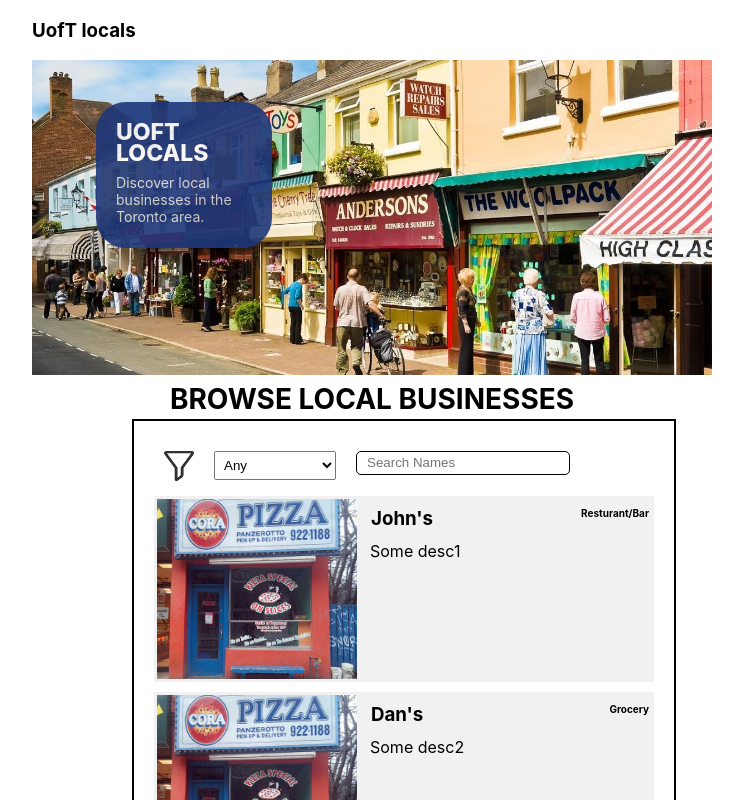
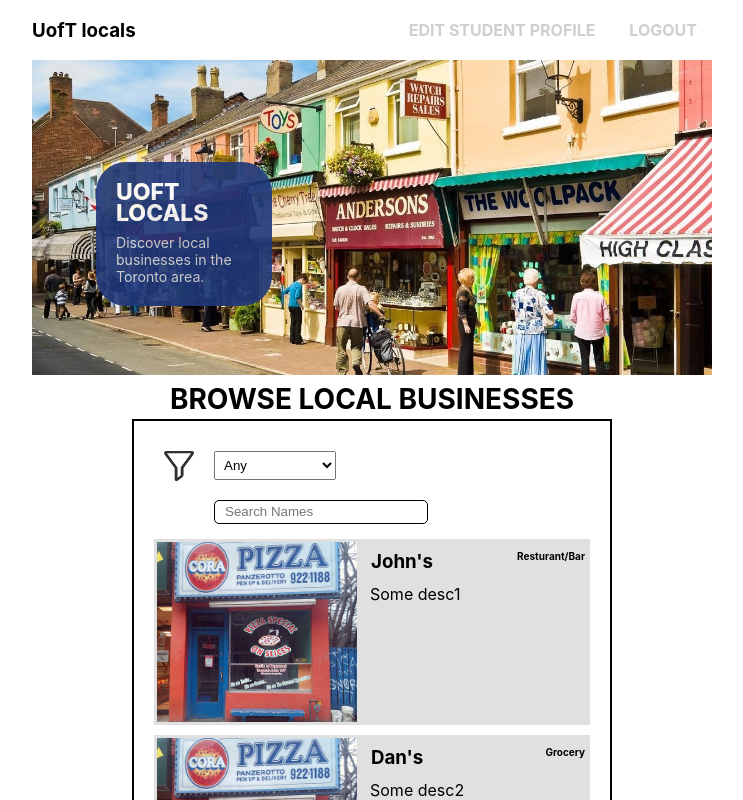
Before and after one commit to kerryzhu108/UofTLocals, a React (Create React App) app in the folder 309frontend/: page /landing-user in a window 1280 px wide. Shown: the top 800 px of the page, without its empty margins (268-1011 px from the left). Built offline with nearby package versions, Linux system fonts and the light colour scheme.

Commit message:
browse resturants routing and filter bug fix

```diff
--- a/309frontend/src/components/ResturantCover.js
+++ b/309frontend/src/components/ResturantCover.js
@@ -1,51 +1,17 @@
+import '../css/ResturantCover.css'
+
 function ResturantCover(props) {
-
-
-    const styles = {
-        wrapper: {
-            backgroundColor: 'rgb(241, 241, 241)',
-            overflow: 'hidden',
-            margin: '5px 20px 5px 20px',
-            float: 'left',
-            width: '100%',
-            marginRight: '20px',
-        },
-        img: {
-            height: '180px',
-            width: '200px',
-            float: 'left',
-            padding: '3px',
-            marginRight: '10px'
-        },
-        businessHeaders: {
-            marginTop: '10px',
-        },
-        businessTitle: {
-            float: 'left',
-            margin: '1px',
-        },
-        businessType: {
-            float: 'right',
-            margin: '1px',
-            marginRight: '5px',
-            fontSize: '10px',
-        },
-        businessDesc: {
-            float: 'left',
-            marginTop: '-5px',
-        }
-
-    }
-
     return (
-        <div style={styles.wrapper}>
-            <img src={props.img} style={styles.img} alt='Resturant'></img>
-            <div style={styles.businessHeaders}>
-                <h3 style={styles.businessTitle}>{props.name}</h3>
-                <h3 style={styles.businessType}>{props.businessType}</h3>
+        <div class='wrapper'>
+            <a class='imageLink' href={props.route}>
+                <img src={props.img} class='img' alt='Resturant Cover'></img>
+            </a>
+            <div class='businessHeaders'>
+                <h3 class='businessTitle'>{props.name}</h3>
+                <h3 class='businessType'>{props.businessType}</h3>
             </div>
             <br/><br/>
-            <p style={styles.businessDesc}>{props.desc}</p>
+            <p class='businessDesc'>{props.desc}</p>
         </div>
     );
 }
--- a/309frontend/src/css/LandingPage.css
+++ b/309frontend/src/css/LandingPage.css
@@ -21,11 +21,11 @@
   #nav h3{
     float: left;
   }
-  #browse{
+  .bold {
     font-weight: bold;
   }
-  .bold {
-    font-weight: bold;
+  .textRight {
+    text-align: right;
   }
   #banner {
     width: 100%;
@@ -45,7 +45,7 @@
     width: 20%;
     height: 20%;
     padding: 20px;
-    padding-bottom: 50px;
+    padding-bottom: 60px;
     overflow: hidden;
   }
   #bannerDesc h3 {
@@ -68,7 +68,7 @@
   }
   #browseContainer {
     border: 2px solid;
-    min-width: 500px;
+    min-width: 400px;
     margin-left: 100px;
     margin-right: 100px;
     overflow: hidden;
--- /dev/null
+++ b/309frontend/src/css/ResturantCover.css
@@ -0,0 +1,43 @@
+.wrapper {
+    background-color: #e0e0e0;
+    overflow: hidden;
+    margin: 5px 20px 5px 20px;
+    float: left;
+    width: 100%;
+    margin-right: 20px;
+}
+.imageLink {
+    float: 'left';
+    margin: 0;
+    padding: 0;
+    text-decoration: none;
+}
+
+.img {
+    height: 180px;
+    width: 200px;
+    padding: 3px;
+    margin-right: 10px;
+    float: left;
+}
+
+.businessHeaders {
+    margin-top: 10px;
+}
+
+.businessTitle {
+    float: left;
+    margin: 1px;
+}
+
+.businessType {
+    float: right;
+    margin: 1px;
+    margin-right: 5px;
+    font-size: 10px;
+}
+
+.businessDesc {
+    float: left;
+    margin-top: -5px;
+}
--- a/309frontend/src/views/LandingPage.js
+++ b/309frontend/src/views/LandingPage.js
@@ -2,7 +2,8 @@ import React from 'react';
 import '../css/LandingPage.css';
 import bannerImg from '../images/banner.jpeg'
 import filter from '../images/filter.png'
-import ResturantCover from '../components/ResturantCover';
+import ResturantCover from '../components/ResturantCover.js';
+import Link from '../components/Link.js';
 import sampleStoreImg from '../images/sampleStoreImg.jpeg';
 
 class LandingPage extends React.Component {
@@ -23,10 +24,10 @@ class LandingPage extends React.Component {
         // fetch all active resturants and their descriptions from server
         this.setState({
             resturants: [
-                {name: "John's", type:"Resturant/Bar", desc: 'Some desc1'},
-                {name: "Dan's", type:"Grocery", desc: 'Some desc2'},
-                {name: "Lee's", type:"Activity", desc: 'Some desc3'},
-                {name: "Jack's", type:"Resturant/Bar", desc: 'Some desc4'},
+                {name: "John's", type:"Resturant/Bar", desc: 'Some desc1', route: '/business-profile'},
+                {name: "Dan's", type:"Grocery", desc: 'Some desc2', route: '/business-profile'},
+                {name: "Lee's", type:"Activity", desc: 'Some desc3', route: '/business-profile'},
+                {name: "Jack's", type:"Resturant/Bar", desc: 'Some desc4', route: '/business-profile'},
             ]
         })
     }
@@ -44,10 +45,10 @@ class LandingPage extends React.Component {
             <div className="App">
                 <div id='nav'>
                     <h3>UofT locals</h3>
-                    <div style={{"text-align": "right"}}>
-                        <a href="/login">Login </a>
-                        <a href="/signup">SignUp</a>
-                        <a href="/" id="browse">Browse</a>
+                    <div class='textRight'>
+                        <Link href="/login" name='Login'/>
+                        <Link href="/signup" name='SignUp'/>
+                        <Link href="/" name='Browse'/>
                     </div>
                 </div>
                 <div id='bannerWrapper'>
@@ -71,9 +72,15 @@ class LandingPage extends React.Component {
                     </div>
                     {this.state.resturants.map((resturant, id)=>{
                         const searchFilterCheck = resturant['name'].toLowerCase().includes(this.state.search.toLowerCase());
-                        const typeFilterCheck = resturant['type'].toLowerCase().includes(this.state.type.toLocaleLowerCase());
+                        const typeFilterCheck = resturant['type'].toLowerCase().includes(this.state.type.toLowerCase()) || this.state.type == 'Any';
                         if (searchFilterCheck && typeFilterCheck) {
-                            return <ResturantCover key={id} img={sampleStoreImg} name={resturant['name']} businessType={resturant['type']} desc={resturant['desc']}/>
+                            return <ResturantCover key={id}
+                                img={sampleStoreImg}
+                                name={resturant['name']}
+                                businessType={resturant['type']}
+                                desc={resturant['desc']}
+                                route={resturant['route']}
+                            />
                         }
                         return null
                     })}
--- a/309frontend/src/views/LandingPageBusinessDummy.js
+++ b/309frontend/src/views/LandingPageBusinessDummy.js
@@ -3,6 +3,7 @@ import '../css/LandingPage.css';
 import bannerImg from '../images/banner.jpeg'
 import filter from '../images/filter.png'
 import ResturantCover from '../components/ResturantCover';
+import Link from '../components/Link.js';
 import sampleStoreImg from '../images/sampleStoreImg.jpeg';
 
 class LandingPage extends React.Component {
@@ -23,10 +24,10 @@ class LandingPage extends React.Component {
         // fetch all active resturants and their descriptions from server
         this.setState({
             resturants: [
-                {name: "John's", type:"Resturant/Bar", desc: 'Some desc1'},
-                {name: "Dan's", type:"Grocery", desc: 'Some desc2'},
-                {name: "Lee's", type:"Activity", desc: 'Some desc3'},
-                {name: "Jack's", type:"Resturant/Bar", desc: 'Some desc4'},
+                {name: "John's", type:"Resturant/Bar", desc: 'Some desc1', route: '/business-profile-user2'},
+                {name: "Dan's", type:"Grocery", desc: 'Some desc2', route: '/business-profile-user2'},
+                {name: "Lee's", type:"Activity", desc: 'Some desc3', route: '/business-profile-user2'},
+                {name: "Jack's", type:"Resturant/Bar", desc: 'Some desc4', route: '/business-profile-user2'},
             ]
         })
     }
@@ -44,8 +45,9 @@ class LandingPage extends React.Component {
             <div className="App">
                 <div id='nav'>
                     <h3>UofT locals</h3>
-                    <div style={{"text-align": "right"}}>
-                        <a href="/business-profile-user2">Edit Business Profile</a>
+                    <div class='textRight'>
+                        <Link href="/business-profile-user2" name='Edit Business Profile' />
+                        <Link href="/" name='Logout' />
                     </div>
                 </div>
                 <div id='bannerWrapper'>
@@ -69,9 +71,15 @@ class LandingPage extends React.Component {
                     </div>
                     {this.state.resturants.map((resturant, id)=>{
                         const searchFilterCheck = resturant['name'].toLowerCase().includes(this.state.search.toLowerCase());
-                        const typeFilterCheck = resturant['type'].toLowerCase().includes(this.state.type.toLocaleLowerCase());
+                        const typeFilterCheck = resturant['type'].toLowerCase().includes(this.state.type.toLowerCase()) || this.state.type == 'Any';
                         if (searchFilterCheck && typeFilterCheck) {
-                            return <ResturantCover key={id} img={sampleStoreImg} name={resturant['name']} businessType={resturant['type']} desc={resturant['desc']}/>
+                            return <ResturantCover key={id}
+                                img={sampleStoreImg}
+                                name={resturant['name']}
+                                businessType={resturant['type']}
+                                desc={resturant['desc']}
+                                route={resturant['route']}
+                            />
                         }
                         return null
                     })}
--- a/309frontend/src/views/LandingPageUserDummy.js
+++ b/309frontend/src/views/LandingPageUserDummy.js
@@ -3,6 +3,7 @@ import '../css/LandingPage.css';
 import bannerImg from '../images/banner.jpeg'
 import filter from '../images/filter.png'
 import ResturantCover from '../components/ResturantCover';
+import Link from '../components/Link.js';
 import sampleStoreImg from '../images/sampleStoreImg.jpeg';
 
 class LandingPage extends React.Component {
@@ -23,10 +24,10 @@ class LandingPage extends React.Component {
         // fetch all active resturants and their descriptions from server
         this.setState({
             resturants: [
-                {name: "John's", type:"Resturant/Bar", desc: 'Some desc1'},
-                {name: "Dan's", type:"Grocery", desc: 'Some desc2'},
-                {name: "Lee's", type:"Activity", desc: 'Some desc3'},
-                {name: "Jack's", type:"Resturant/Bar", desc: 'Some desc4'},
+                {name: "John's", type:"Resturant/Bar", desc: 'Some desc1', route: '/business-profile-user2'},
+                {name: "Dan's", type:"Grocery", desc: 'Some desc2', route: '/business-profile-user1'},
+                {name: "Lee's", type:"Activity", desc: 'Some desc3', route: '/business-profile-user1'},
+                {name: "Jack's", type:"Resturant/Bar", desc: 'Some desc4', route: '/business-profile-user1'},
             ]
         })
     }
@@ -44,6 +45,10 @@ class LandingPage extends React.Component {
             <div className="App">
                 <div id='nav'>
                     <h3>UofT locals</h3>
+                    <div class='textRight'>
+                        <Link href="/student-profile" name='Edit Student Profile' />
+                        <Link href="/" name='Logout' />
+                    </div>
                 </div>
                 <div id='bannerWrapper'>
                     <img id='banner' src={bannerImg} alt="resturant"/>
@@ -66,9 +71,15 @@ class LandingPage extends React.Component {
                     </div>
                     {this.state.resturants.map((resturant, id)=>{
                         const searchFilterCheck = resturant['name'].toLowerCase().includes(this.state.search.toLowerCase());
-                        const typeFilterCheck = resturant['type'].toLowerCase().includes(this.state.type.toLocaleLowerCase());
+                        const typeFilterCheck = resturant['type'].toLowerCase().includes(this.state.type.toLowerCase()) || this.state.type == 'Any';
                         if (searchFilterCheck && typeFilterCheck) {
-                            return <ResturantCover key={id} img={sampleStoreImg} name={resturant['name']} businessType={resturant['type']} desc={resturant['desc']}/>
+                            return <ResturantCover key={id}
+                                img={sampleStoreImg}
+                                name={resturant['name']}
+                                businessType={resturant['type']}
+                                desc={resturant['desc']}
+                                route={resturant['route']}
+                            />
                         }
                         return null
                     })}
```
